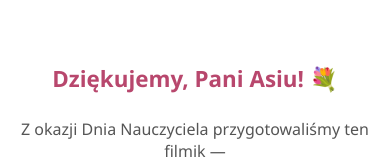
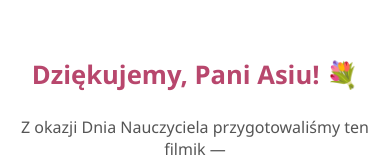
Before and after one commit to tczerminski/video, a plain HTML site: page docs/index.html in a window 390 px wide. Shown: the part 134-294 px from the top of the page. Drawn offline with Linux system fonts and the light colour scheme.

Commit message:
Fixes css for mobile

```diff
--- a/docs/style.css
+++ b/docs/style.css
@@ -52,21 +52,21 @@ footer {
   color: #777;
 }
 
-/* 📱 Poprawki dla telefonów */
 @media (max-width: 480px) {
   .container {
     border-radius: 0;
     box-shadow: none;
     margin: 0;
     padding: 1rem;
-    height: 100vh;
+    min-height: 100dvh; /* ✅ dynamiczne 100% wysokości ekranu */
     display: flex;
     flex-direction: column;
     justify-content: center;
   }
 
   h1 {
-    font-size: 1.4rem;
+    font-size: 1.6rem; /* trochę większy, by był czytelny */
+    margin-top: 0.5rem;
   }
 
   p {
```
